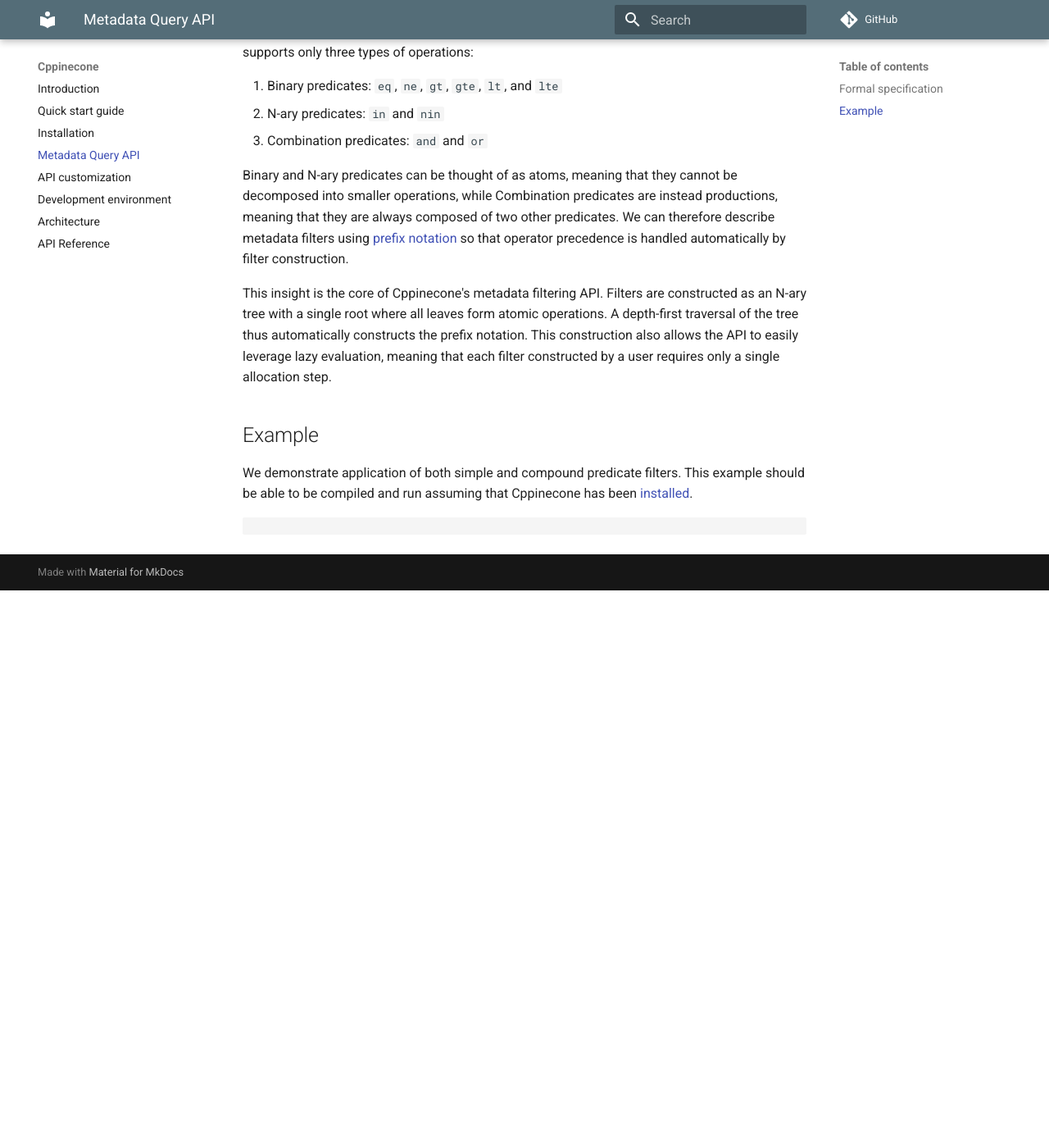
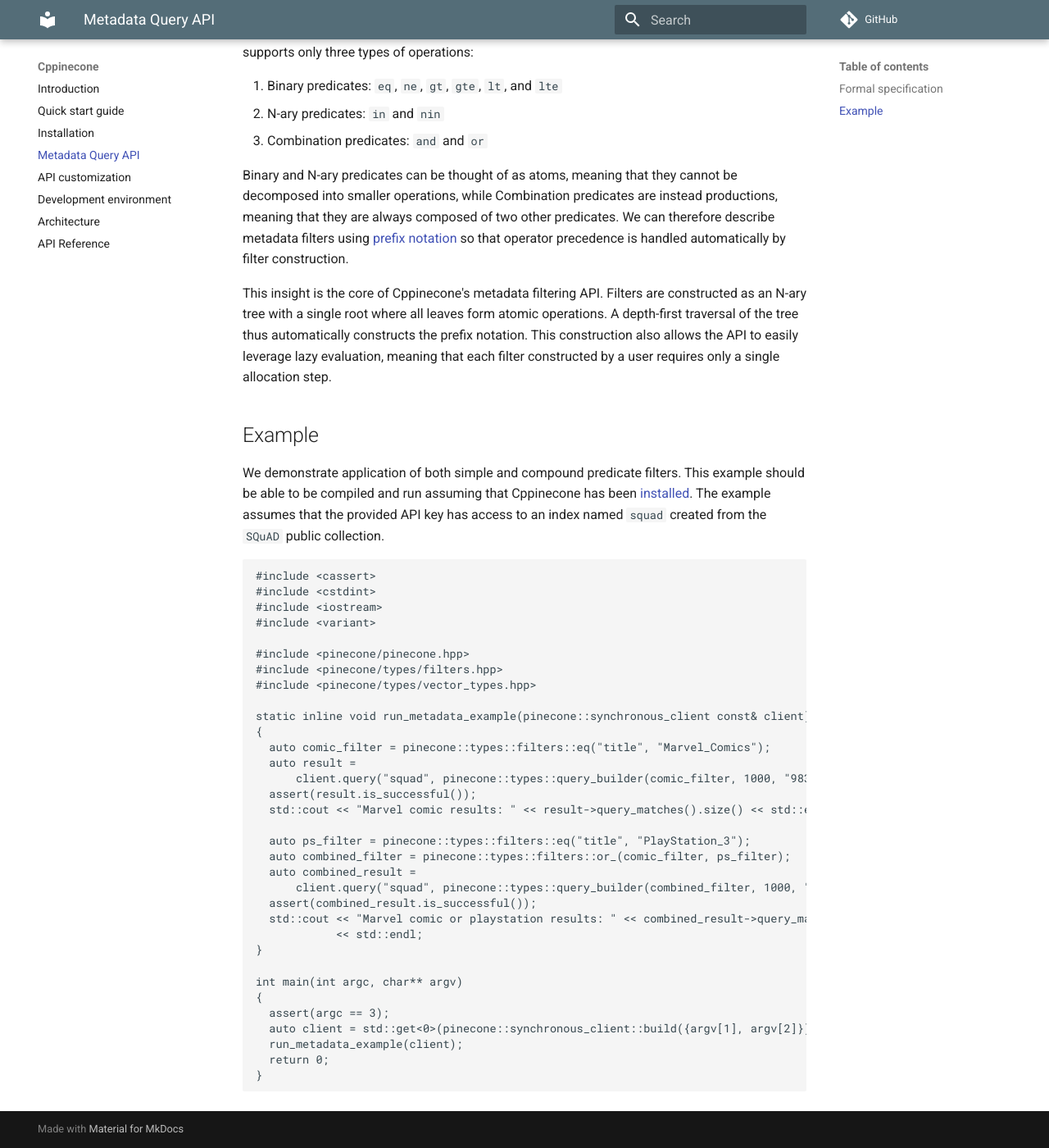
Before and after one commit to jkaye2012/cppinecone, an MkDocs documentation site: the page built from docs/metadata_query_api.md, in a window 1280 px wide and 1400 px high, scrolled down 1111 px. Shown: the whole window at 82% size. Built offline with MkDocs 1.6.1 and Material for MkDocs 9.7.7, drawn with Linux system fonts in a browser that asks for light colours; comment, search, counter and statistics services are not loaded; before the commit the page ends 1831 px from its top, so only the background shows below that.

Commit message:
Completes metadata filtering examples and docs

````diff
--- a/docs/metadata_query_api.md
+++ b/docs/metadata_query_api.md
@@ -68,7 +68,41 @@
 ## Example
 
 We demonstrate application of both simple and compound predicate filters. This example should be able to be compiled and
-run assuming that Cppinecone has been [installed](./installation.md).
+run assuming that Cppinecone has been [installed](./installation.md). The example assumes that the provided API key has
+access to an index named `squad` created from the `SQuAD` public collection.
 
 ```c++
+#include <cassert>
+#include <cstdint>
+#include <iostream>
+#include <variant>
+
+#include <pinecone/pinecone.hpp>
+#include <pinecone/types/filters.hpp>
+#include <pinecone/types/vector_types.hpp>
+
+static inline void run_metadata_example(pinecone::synchronous_client const& client) noexcept
+{
+  auto comic_filter = pinecone::types::filters::eq("title", "Marvel_Comics");
+  auto result =
+      client.query("squad", pinecone::types::query_builder(comic_filter, 1000, "9833").build());
+  assert(result.is_successful());
+  std::cout << "Marvel comic results: " << result->query_matches().size() << std::endl;
+
+  auto ps_filter = pinecone::types::filters::eq("title", "PlayStation_3");
+  auto combined_filter = pinecone::types::filters::or_(comic_filter, ps_filter);
+  auto combined_result =
+      client.query("squad", pinecone::types::query_builder(combined_filter, 1000, "9833").build());
+  assert(combined_result.is_successful());
+  std::cout << "Marvel comic or playstation results: " << combined_result->query_matches().size()
+            << std::endl;
+}
+
+int main(int argc, char** argv)
+{
+  assert(argc == 3);
+  auto client = std::get<0>(pinecone::synchronous_client::build({argv[1], argv[2]}));
+  run_metadata_example(client);
+  return 0;
+}
 ```
````
Also changed, not shown: 2 other files.
